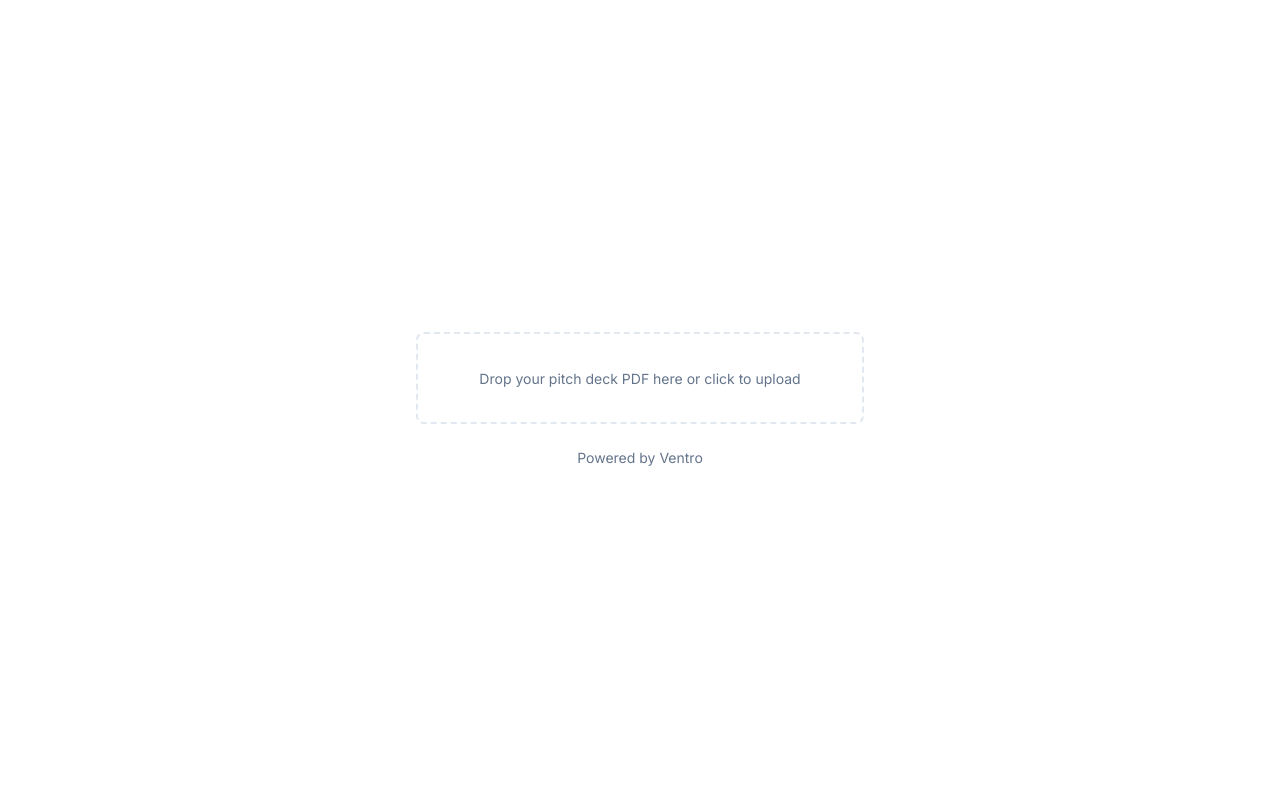
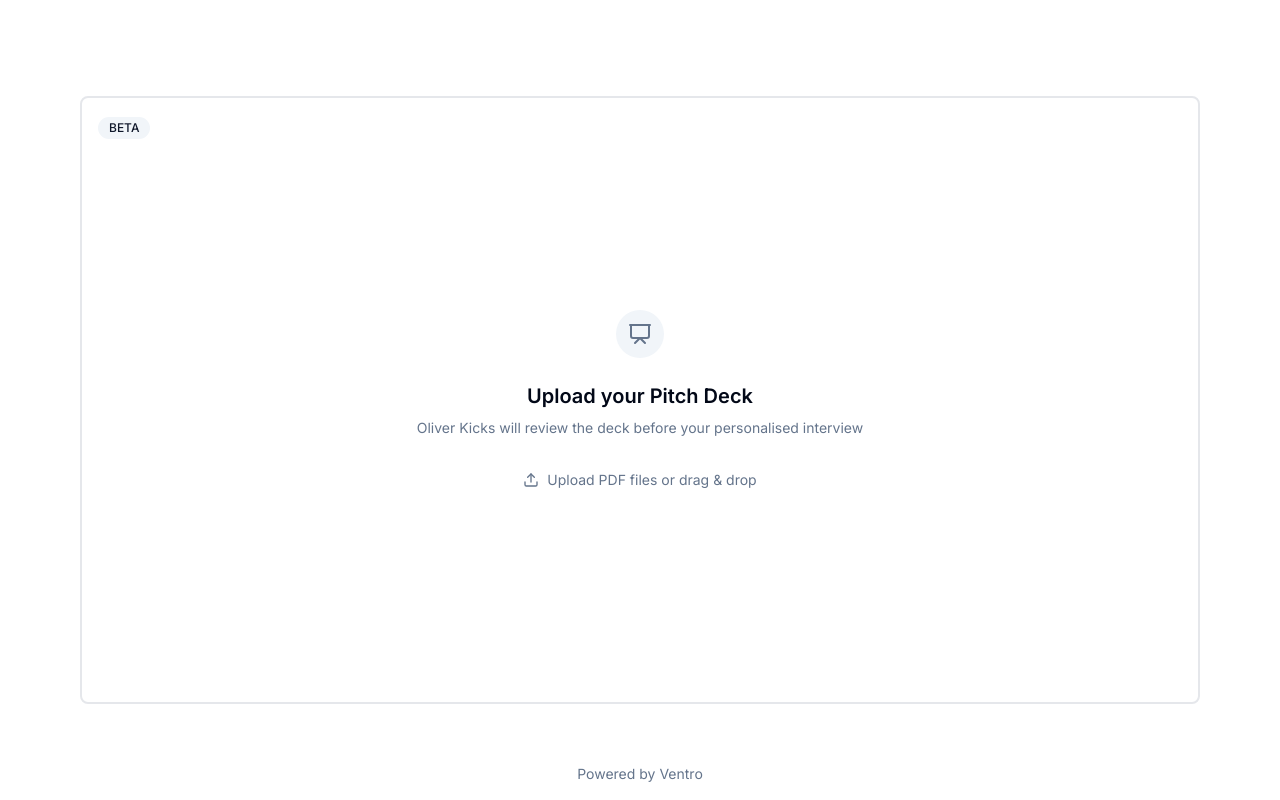
Before and after one commit to Arron-Stothart/elevenlabs-hackathon, a Next.js app: page / in a window 1280 px wide. Built offline with nearby package versions, Linux system fonts and the light colour scheme.

Commit message:
feat: file upload ui

```diff
--- a/app/page.tsx
+++ b/app/page.tsx
@@ -1,47 +1,13 @@
 "use client"
 
-import { useState } from "react"
+import FileUpload from "@/components/FileUpload"
 
 export default function StartPage() {
   return (
     <div className="min-h-screen w-full flex items-center justify-center p-4 md:p-8">
-      <div className="w-full max-w-md space-y-6">
-        <div className="space-y-4">
-          <label
-            htmlFor="pdf-upload"
-            className="block p-8 border-2 border-dashed rounded-lg text-center cursor-pointer hover:bg-gray-50"
-          >
-            <span className="text-sm text-muted-foreground">Drop your pitch deck PDF here or click to upload</span>
-            <input
-              id="pdf-upload"
-              type="file"
-              accept=".pdf"
-              className="hidden"
-              onChange={async (e) => {
-                const file = e.target.files?.[0];
-                if (!file) return;
-
-                const formData = new FormData();
-                formData.append('pdf', file);
-
-                try {
-                  const response = await fetch('/api/upload', {
-                    method: 'POST',
-                    body: formData,
-                  });
-
-                  if (!response.ok) throw new Error('Upload failed');
-
-                  const data = await response.json();
-                  console.log('Upload successful:', data);
-                } catch (error) {
-                  console.error('Upload error:', error);
-                }
-              }}
-            />
-          </label>
-        </div>
-        <p className="text-sm text-muted-foreground text-center">Powered by Ventro</p>
+      <FileUpload />
+      <div className="absolute bottom-4 text-sm text-muted-foreground text-center">
+        Powered by Ventro
       </div>
     </div>
   )
--- /dev/null
+++ b/components/FileUpload.tsx
@@ -0,0 +1,105 @@
+"use client"
+
+import * as React from "react"
+import { Box, Upload, Presentation } from "lucide-react"
+import { cn } from "@/lib/utils"
+import { Badge } from "@/components/ui/badge"
+
+export default function FileUpload() {
+  const [isDragging, setIsDragging] = React.useState(false)
+  const [files, setFiles] = React.useState<File[]>([])
+
+  const onDragOver = React.useCallback((e: React.DragEvent) => {
+    e.preventDefault()
+    setIsDragging(true)
+  }, [])
+
+  const onDragLeave = React.useCallback((e: React.DragEvent) => {
+    e.preventDefault()
+    setIsDragging(false)
+  }, [])
+
+  const onDrop = React.useCallback((e: React.DragEvent) => {
+    e.preventDefault()
+    setIsDragging(false)
+
+    const droppedFiles = Array.from(e.dataTransfer.files)
+    const pdfFiles = droppedFiles.filter((file) => file.type === "application/pdf")
+
+    if (pdfFiles.length > 0) {
+      setFiles((prevFiles) => [...prevFiles, ...pdfFiles])
+    }
+  }, [])
+
+  const onFileSelect = React.useCallback((e: React.ChangeEvent<HTMLInputElement>) => {
+    if (e.target.files?.length) {
+      const selectedFiles = Array.from(e.target.files)
+      const pdfFiles = selectedFiles.filter((file) => file.type === "application/pdf")
+
+      if (pdfFiles.length > 0) {
+        setFiles((prevFiles) => [...prevFiles, ...pdfFiles])
+      }
+    }
+  }, [])
+
+  return (
+    <div className="w-full max-w-6xl mx-auto p-4 h-[80vh]">
+      <div
+        className={cn(
+          "relative rounded-lg border-2 border-gray-200 p-12 h-full",
+          "hover:border-muted-foreground/50 transition-colors",
+          "flex flex-col items-center justify-center gap-6",
+          isDragging && "border-primary bg-primary/5"
+        )}
+        onDragOver={onDragOver}
+        onDragLeave={onDragLeave}
+        onDrop={onDrop}
+      >
+        <div className="absolute top-4 left-4">
+          <Badge variant="secondary" className="text-xs font-medium">
+            BETA
+          </Badge>
+        </div>
+
+        <div className="h-12 w-12 rounded-full bg-muted flex items-center justify-center">
+          <Presentation className="h-6 w-6 text-muted-foreground" />
+        </div>
+
+        <div className="text-center">
+          <h2 className="text-xl font-semibold mb-2">Upload your Pitch Deck</h2>
+          <p className="text-sm text-muted-foreground mb-2">Oliver Kicks will review the deck before your personalised interview</p>
+        </div>
+
+        <label
+          htmlFor="file-upload"
+          className="cursor-pointer inline-flex items-center gap-2 text-sm text-muted-foreground hover:text-foreground transition-colors"
+        >
+          <Upload className="h-4 w-4" />
+          Upload PDF files or drag & drop
+        </label>
+
+        <input
+          id="file-upload"
+          type="file"
+          className="sr-only"
+          accept=".pdf"
+          multiple
+          onChange={onFileSelect}
+        />
+
+        {files.length > 0 && (
+          <div className="w-full mt-4">
+            <p className="text-sm font-medium mb-2">Selected files:</p>
+            <ul className="text-sm text-muted-foreground space-y-1">
+              {files.map((file, index) => (
+                <li key={index} className="truncate">
+                  {file.name}
+                </li>
+              ))}
+            </ul>
+          </div>
+        )}
+      </div>
+    </div>
+  )
+}
```
Also changed, not shown: 1 other file (tests, documents, lock files or other folders).
